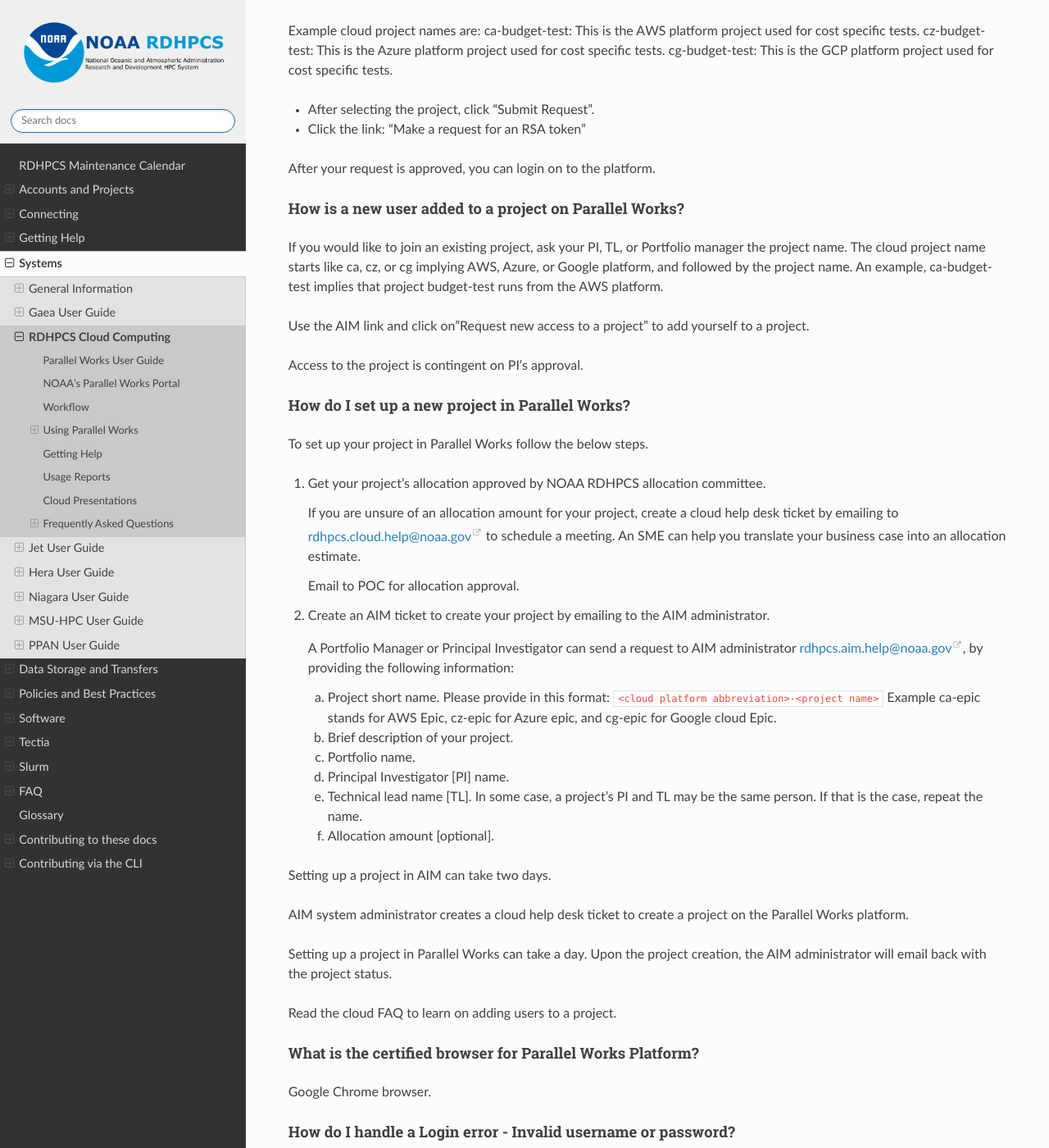
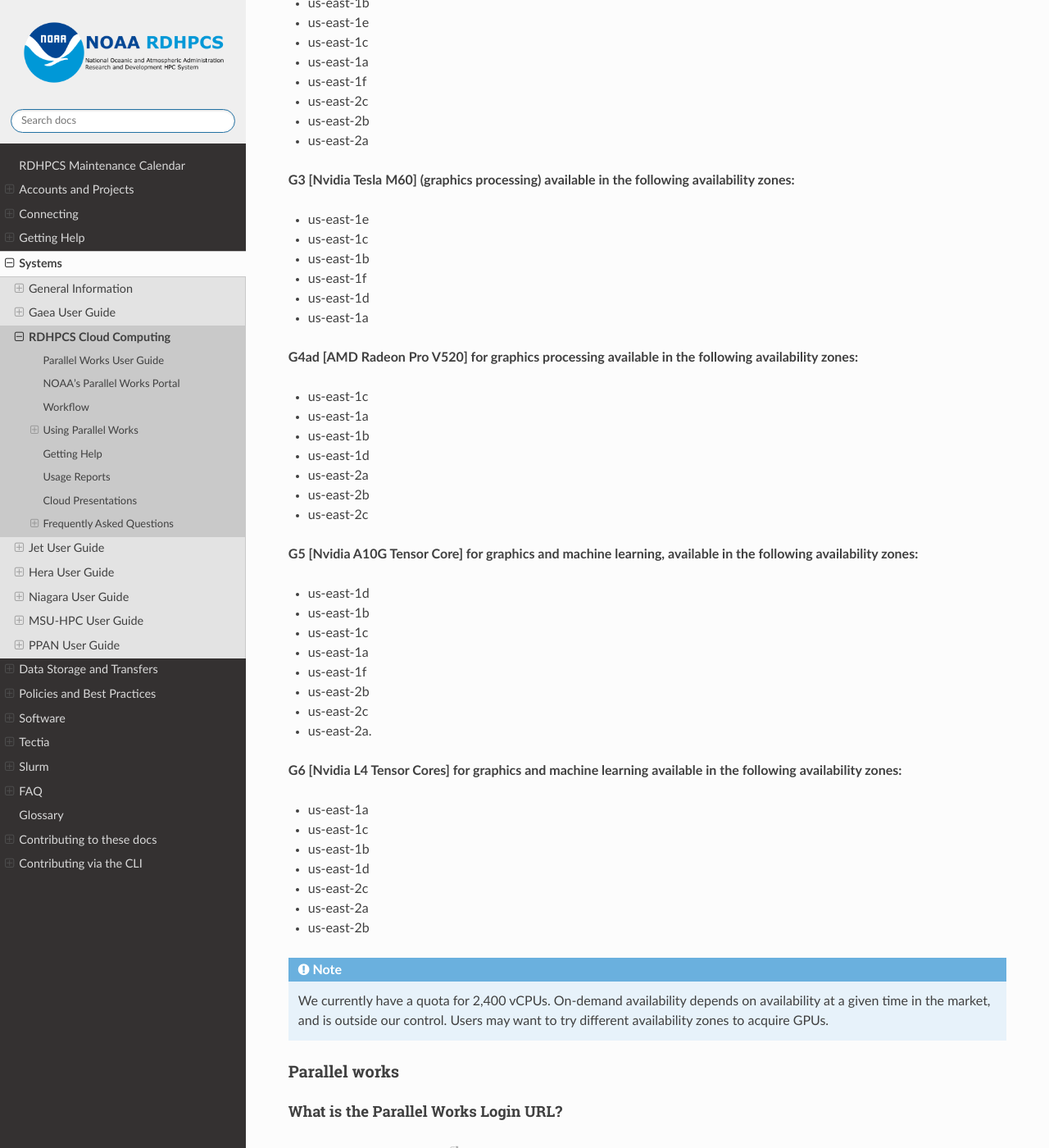
Before and after one commit to NOAA-RDHPCS/noaa-rdhpcs.github.io, a Sphinx documentation site: the page built from source/systems/cloud_user_guide.rst, in a window 1280 px wide and 1400 px high, scrolled down 16588 px. Shown: the whole window at 82% size. Built offline with Sphinx 7.4.7 and the Read the Docs theme 3.1.0, drawn with Linux system fonts in a browser that asks for light colours; some of the changed text lies outside the part shown.

```diff
--- a/source/systems/cloud_user_guide.rst
+++ b/source/systems/cloud_user_guide.rst
@@ -815,6 +815,89 @@ AWS: TBD
 `Azure <https://docs.google.com/spreadsheets/d/1lTf9ogByOgfuiNWUSfqDM_u8JUvEBl1E/edit?usp=sharing&ouid=106919639514646813673&rtpof=true&sd=true>`_
 
 GCP: TBD
+
+AWS GPU types and Availability Zones Guidance
+^^^^^^^^^^^^^^^^^^^^^^^^^^^^^^^^^^^^^^^^^^^^^
+
+Use P series for deep learning and AI tasks.
+
+**P5 [Nvidia H100]: available in the following availability zones**
+
+* us-east-1f
+* us-east-2c
+* us-east-2a
+* us-east-2b
+
+**P4 [Nvidia A100]: available in the following availability zones:**
+
+* us-east-1c
+* us-east-1b
+* us-east-1a
+* us-east-2a
+* us-east-2b
+
+**P3 [Nvidia Tesla V100] : available in the following availability zones:**
+
+* us-east-1d
+* us-east-1b
+* us-east-1e
+* us-east-1c
+* us-east-1a
+* us-east-1f
+* us-east-2c
+* us-east-2b
+* us-east-2a
+
+**G3 [Nvidia Tesla M60] (graphics processing) available in the following
+availability zones:**
+
+
+* us-east-1e
+* us-east-1c
+* us-east-1b
+* us-east-1f
+* us-east-1d
+* us-east-1a
+
+**G4ad [AMD Radeon Pro V520] for graphics processing available in the
+following availability zones:**
+
+* us-east-1c
+* us-east-1a
+* us-east-1b
+* us-east-1d
+* us-east-2a
+* us-east-2b
+* us-east-2c
+
+**G5 [Nvidia A10G Tensor Core] for graphics and machine learning, available in
+the following availability zones:**
+
+* us-east-1d
+* us-east-1b
+* us-east-1c
+* us-east-1a
+* us-east-1f
+* us-east-2b
+* us-east-2c
+* us-east-2a.
+
+**G6 [Nvidia L4 Tensor Cores] for graphics and machine learning available in
+the following availability zones:**
+
+* us-east-1a
+* us-east-1c
+* us-east-1b
+* us-east-1d
+* us-east-2c
+* us-east-2a
+* us-east-2b
+
+.. note::
+
+  We currently have a quota for 2,400 vCPUs. On-demand availability depends on
+  availability at a given time in the market, and is outside our control.
+  Users may want to try different availability zones to acquire GPUs.
 
 
 Parallel works
```
